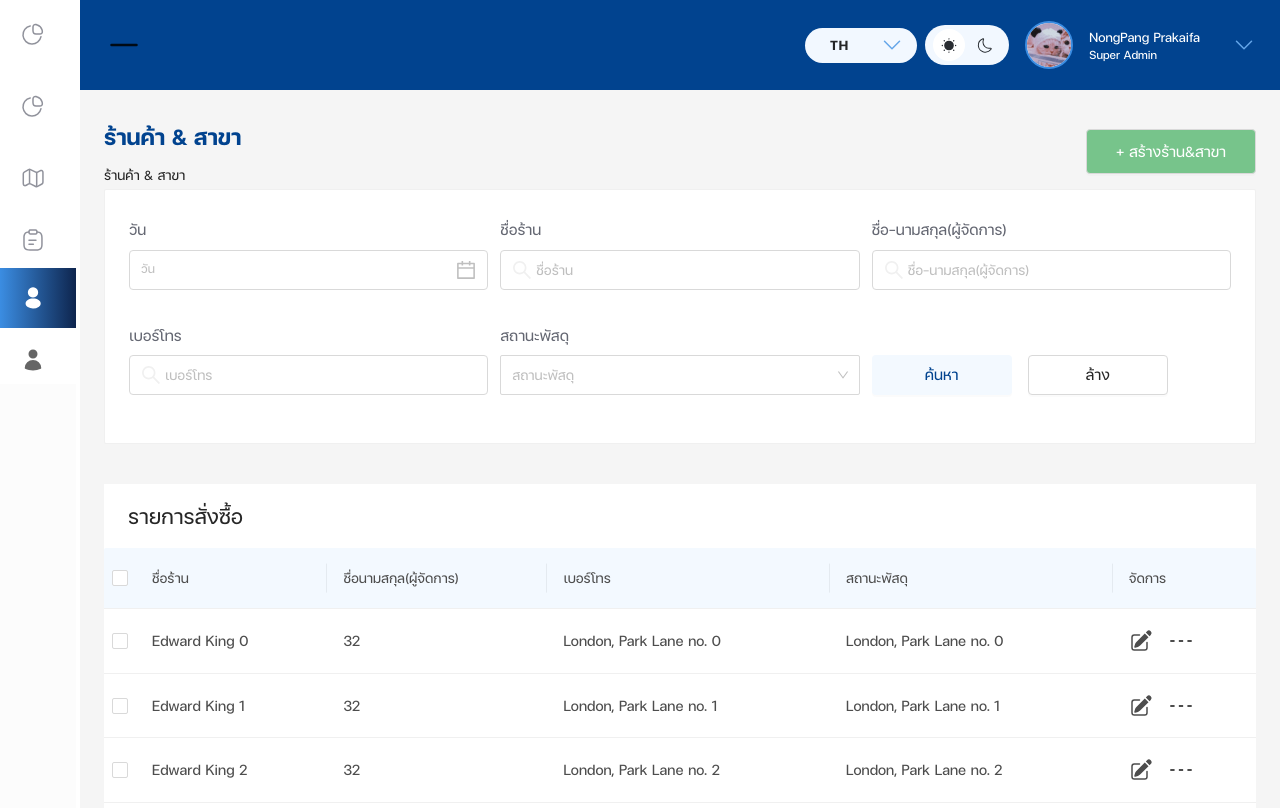
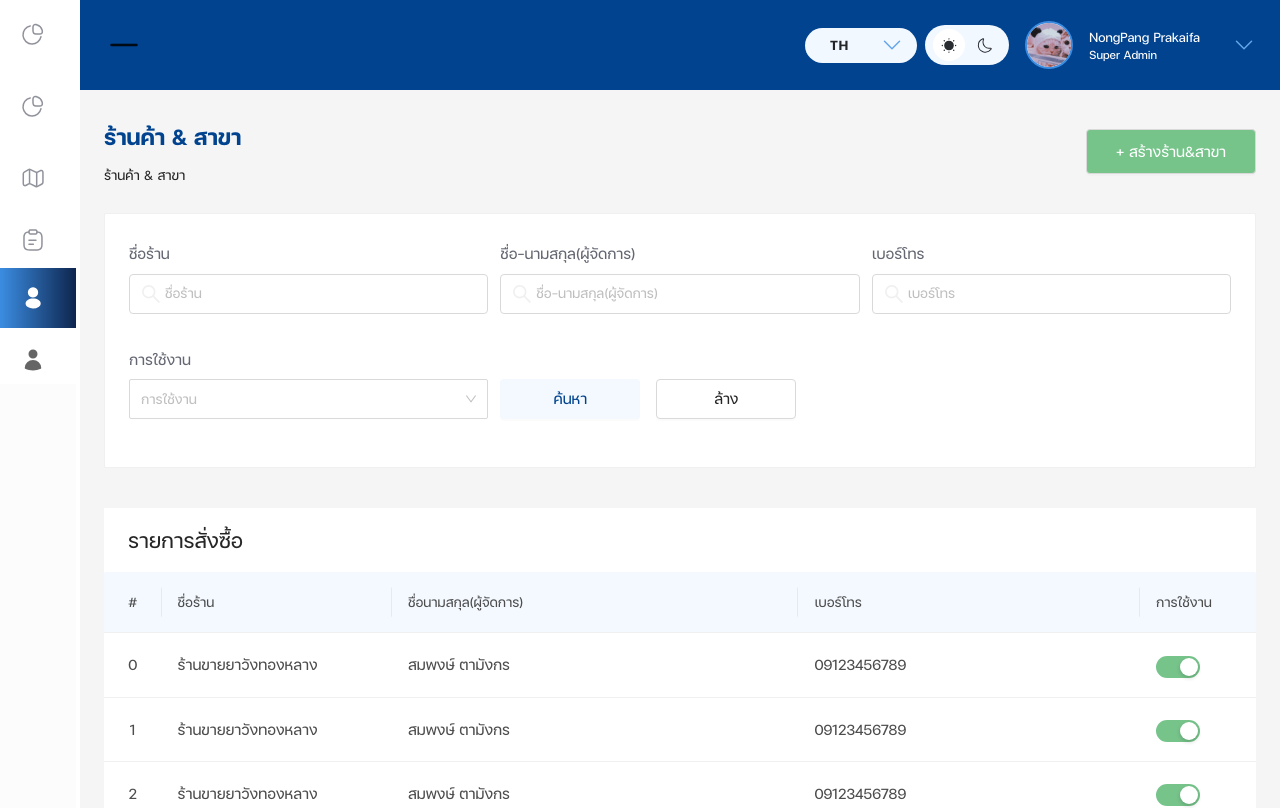
Before and after one commit to HusenMasmumas/ab-solute-health-were-house, a React (Create React App) app: page /#/stores-branches in a window 1280 px wide. Shown: the top 808 px of the page. Built offline with nearby package versions, Linux system fonts and the light colour scheme.

Commit message:
refactor: 🎨Add CHeader and Edit style

```diff
--- a/src/page/manage_user/role/index.tsx
+++ b/src/page/manage_user/role/index.tsx
@@ -59,7 +59,7 @@ const RoleManagement = (props: Props) => {
     console.log("Received values of form: ", values);
   };
   return (
-    <div className="bg-[#F5F5F5] m-0 p-0 ">
+    <div className="bg-bgcolor">
       <CHeader
         keyHeader="manageUser"
         nevigate={{
@@ -68,10 +68,9 @@ const RoleManagement = (props: Props) => {
             navigate("/user/create-role");
           },
         }}
-        // arrPath={[t('manageUser'), t('role') ]}
         arrPath={["manageUser", "role"]}
       />
-      <div>
+      <div className=" mt-[24px]">
         <SearchForm elements={elements} onFinish={onFinish} />
       </div>
       {/* Table */}
--- a/src/page/stores_branches/index.tsx
+++ b/src/page/stores_branches/index.tsx
@@ -1,33 +1,15 @@
 import React, { useState } from "react";
 import { useTranslation } from "react-i18next";
-import { Card, Form, Input, Select, Button, Table, Pagination, PaginationProps  } from "antd";
-import {
-  BeakerIcon,
-  MagnifyingGlassIcon,
-  PencilSquareIcon,
-} from "@heroicons/react/24/solid";
-import type { ColumnsType } from "antd/es/table";
-import type { TableRowSelection } from "antd/es/table/interface";
-import { DashOutlined } from "@ant-design/icons";
+import { PaginationProps } from "antd";
 import TableStoresBranches from "views/stores_branches/TableStoresBranches";
 import SearchForm from "component/Form/searchForm";
 import { IsearchFormItem } from "component/Form/searchForm";
 import CHeader from "component/headerPage/Header";
-
+import { useNavigate } from "react-router-dom";
 
 const elements: IsearchFormItem[] = [
   {
-    name: "วัน",
-    label: "วัน",
-    input: {
-      type: "date-picker",
-      options: {
-        search: true,
-      },
-    },
-  },
-  {
-    name: "ชื่อร้าน",
+    name: "store",
     label: "ชื่อร้าน",
     input: {
       type: "input",
@@ -37,8 +19,8 @@ const elements: IsearchFormItem[] = [
     },
   },
   {
-    name: 'ชื่อ-นามสกุล(ผู้จัดการ)',
-    label: 'ชื่อ-นามสกุล(ผู้จัดการ)',
+    name: "name",
+    label: "ชื่อ-นามสกุล(ผู้จัดการ)",
     input: {
       type: "input",
       options: {
@@ -47,8 +29,8 @@ const elements: IsearchFormItem[] = [
     },
   },
   {
-    name: "เบอร์โทร",
-    label: 'เบอร์โทร',
+    name: "phone",
+    label: "เบอร์โทร",
     input: {
       type: "input",
       options: {
@@ -57,53 +39,59 @@ const elements: IsearchFormItem[] = [
     },
   },
   {
-    name: "สถานะพัสดุ",
-    label: 'สถานะพัสดุ',
+    name: "status",
+    label: "การใช้งาน",
     input: {
       type: "select",
       options: {
         values: [
-          {key:1, value:'จัดการใบสั่งซื้อ', label:'จัดการใบสั่งซื้อ'},
-          {key:2, value:'จัดการพัสดุสินค้าตกค้าง', label:'จัดการพัสดุสินค้าตกค้าง'}
+          { key: 1, value: "activs", label: "ใช้งาน" },
+          {
+            key: 2,
+            value: "inactive",
+            label: "ไม่มีการใช้งาน",
+          },
         ],
-        key: 'stateProduct',
-        label: 'stateProduct'
+        key: "stateProduct",
+        label: "stateProduct",
       },
     },
   },
-]
+];
 
 interface DataType {
   key: React.Key;
+  store: string;
   name: string;
-  age: number;
-  address: string;
+  phone: string;
+  status: boolean;
 }
-
 
 const data: DataType[] = [];
 for (let i = 0; i < 10; i++) {
   data.push({
     key: i,
-    name: `Edward King ${i}`,
-    age: 32,
-    address: `London, Park Lane no. ${i}`,
+    store: `ร้านขายยาวังทองหลาง`,
+    name: `สมพงษ์ ตามังกร`,
+    phone: "09123456789",
+    status: true,
   });
 }
 
 const StoresBranches = () => {
   const { t } = useTranslation();
+  const navigate = useNavigate();
+  const connentlAPI = (values: any) => {
+    console.log("connentl API");
+    console.log("value", values);
+  };
 
-  const [selectedRowKeys, setSelectedRowKeys] = useState<React.Key[]>([]);
-
-  const connentlAPI = (values:any)=>{
-    console.log('connentl API');
-    console.log('value',values);
-  }
-
-  const onShowSizeChange: PaginationProps['onShowSizeChange'] = (current, pageSize) => {
+  const onShowSizeChange: PaginationProps["onShowSizeChange"] = (
+    current,
+    pageSize
+  ) => {
     console.log(current, pageSize);
-    connentlAPI('ads')
+    connentlAPI("ads");
   };
 
   const onFinish = (values: any) => {
@@ -111,20 +99,23 @@ const StoresBranches = () => {
     console.log("Received values of form: ", values);
   };
   return (
-    <div className="bg-[#F5F5F5] m-0 p-0 ">
+    <div className="bg-bgcolor">
       <CHeader
         keyHeader="stores&branches"
         nevigate={{
-          keytext:"createShop",
-          fn:()=>{console.log('nevigate');}}}
-        arrPath={['stores&branches']}
+          keytext: "createShop",
+          fn: () => {
+            navigate("/craete-stores-branches");
+          },
+        }}
+        arrPath={["stores&branches"]}
       />
-      <div>
+      <div className="mt-[24px]">
         <SearchForm elements={elements} onFinish={onFinish} />
       </div>
       {/* Table */}
       <div className="mt-10 bg-white">
-        <TableStoresBranches dataTable={data} headerTable={t("orderlist")}  />
+        <TableStoresBranches dataTable={data} headerTable={t("orderlist")} />
       </div>
     </div>
   );
--- a/src/page/warehouse_management/manage_warehouse_management/index.tsx
+++ b/src/page/warehouse_management/manage_warehouse_management/index.tsx
@@ -1,6 +1,7 @@
 import { Button, Card, Col, Form, Input, Row, Select } from "antd";
 import CreateForm from "component/Form/createForm";
 import { IsearchFormItem } from "component/Form/searchForm";
+import CHeader from "component/headerPage/Header";
 import { useTranslation } from "react-i18next";
 
 const ManageWarehouseManagement = () => {
@@ -12,10 +13,10 @@ const ManageWarehouseManagement = () => {
     <div>
       <div className="grid grid-cols-4">
         <div className="col-span-3">
-          <h1 className="text-darkblue font-[600] text-[30px] !mb-0">{`${t(
-            "warehouseManagement"
-          )}`}</h1>
-          <p className="!mb-0 text-darkblue">{`${t("จัดการคลังสินค้า")}`}</p>
+          <CHeader
+            keyHeader="warehouseManagement"
+            arrPath={["warehouseManagement", "addLocker"]}
+          />
         </div>
         <div className="grid grid-cols-2 gap-4 justify-end items-center">
           <Button className="!h-[40px] !rounded-[4px] !text-[20px]">
--- a/src/views/manage_user/user_mangement/TableUserManagement.tsx
+++ b/src/views/manage_user/user_mangement/TableUserManagement.tsx
@@ -48,11 +48,18 @@ const TableUserManagement = ({ dataTable = [] }: Props) => {
 
   const columns: ColumnsType<DataType> = [
     {
+      title: "#",
+      dataIndex: "key",
+      align: "center",
+      width: "5%",
+    },
+    {
       title: "ภาพโปรไฟล์",
       dataIndex: "profile",
+      width: "10%",
       render: (profile: string) => {
         return (
-          <div className="w-[80px] h-[80px]">
+          <div className="w-[50px] h-[50px]">
             <Image
               style={{ borderRadius: "100%" }}
               src={profile}
@@ -66,14 +73,17 @@ const TableUserManagement = ({ dataTable = [] }: Props) => {
     {
       title: "ชื่อ-นามสกุล (ผู้จัดการ)",
       dataIndex: "name",
+      width: "16%",
     },
     {
       title: "เบอร์โทร",
       dataIndex: "phone",
+      width: "16%",
     },
     {
       title: "อีเมล",
       dataIndex: "email",
+      width: "20%",
     },
     {
       title: "บทบาท",
@@ -83,6 +93,7 @@ const TableUserManagement = ({ dataTable = [] }: Props) => {
     {
       title: "สถานะ",
       dataIndex: "status",
+      width: "7%",
       render: (status) => {
         return <Switch defaultChecked onChange={onChange} />;
       },
@@ -95,7 +106,6 @@ const TableUserManagement = ({ dataTable = [] }: Props) => {
       <MoTable
         columns={columns}
         dataSource={dataTable}
-        rowSelection={rowSelection}
         onChangePage={onChangePage}
         config={{
           total: 20, //ค่าจาก backend ใช้หารหน้า
--- a/src/views/stores_branches/TableStoresBranches.tsx
+++ b/src/views/stores_branches/TableStoresBranches.tsx
@@ -3,64 +3,76 @@ import type { ColumnsType } from "antd/es/table";
 import { PencilSquareIcon } from "@heroicons/react/24/solid";
 import { DashOutlined } from "@ant-design/icons";
 import MoTable from "component/Table/MoTable";
+import { Switch } from "antd";
 type Props = {
-  dataTable: DataType[]
-  headerTable: string
+  dataTable: DataType[];
+  headerTable: string;
   // callAPI: ()=>void
 };
 
 interface DataType {
   key: React.Key;
+  store: string;
   name: string;
-  age: number;
-  address: string;
+  phone: string;
+  status: boolean;
 }
+
 const columns: ColumnsType<DataType> = [
   {
+    title: "#",
+    dataIndex: "key",
+    align: "center",
+    width: "5%",
+  },
+  {
     title: "ชื่อร้าน",
+    dataIndex: "store",
+    width: "20%",
+  },
+  {
+    title: "ชื่อนามสกุล(ผู้จัดการ)",
     dataIndex: "name",
   },
   {
-    title: "ชื่อนามสกุล(ผู้จัดการ)",
-    dataIndex: "age",
+    title: "เบอร์โทร",
+    dataIndex: "phone",
   },
+
   {
-    title: "เบอร์โทร",
-    dataIndex: "address",
-  },
-  {
-    title: "สถานะพัสดุ",
-    dataIndex: "address",
-  },
-  {
-    title: "จัดการ",
-    dataIndex: "address",
+    title: "การใช้งาน",
+    dataIndex: "status",
+    width: "5%",
     render: () => {
       return (
-        <div className="flex space-x-4 ">
-          {/* <PencilSquareIcon className="h-4 w-4 !text-[40px]" /> */}
-          <PencilSquareIcon className="!w-6" />
-          <DashOutlined className="!w-6 text-2xl"/>
+        <div className="mr-10">
+          <Switch defaultChecked onChange={onChange} />
         </div>
       );
     },
   },
 ];
 
+const onChange = (checked: boolean) => {
+  console.log(`switch to ${checked}`);
+};
 const rowSelection = {
   onChange: (selectedRowKeys: React.Key[], selectedRows: DataType[]) => {
     console.log(
-      `selectedRowKeys: ${selectedRowKeys}`,"selectedRows: ",selectedRows);
+      `selectedRowKeys: ${selectedRowKeys}`,
+      "selectedRows: ",
+      selectedRows
+    );
   },
 };
 
-const TableStoresBranches = ({ dataTable=[], headerTable='' }: Props) => {
+const TableStoresBranches = ({ dataTable = [], headerTable = "" }: Props) => {
   const [limitPage, setLimitPage] = useState<number>(10);
   const [currentPage, setCurrentPage] = useState<number>(1);
 
   useEffect(() => {
-    console.log('current',currentPage);
-    console.log('limitPage',limitPage);
+    console.log("current", currentPage);
+    console.log("limitPage", limitPage);
   }, [currentPage, limitPage]);
 
   const onChangePage = (page: number, type?: string) => {
@@ -73,7 +85,6 @@ const TableStoresBranches = ({ dataTable=[], headerTable='' }: Props) => {
         headerTable={headerTable}
         columns={columns}
         dataSource={dataTable}
-        rowSelection={rowSelection}
         onChangePage={onChangePage}
         config={{
           total: 20, //ค่าจาก backend ใช้หารหน้า
```
Also changed, not shown: src/page/manage_user/user/index.tsx (+11 -16 lines), src/page/stores_branches/create_stores/index.tsx (added, +93 -0 lines), src/page/warehouse_management/index.tsx (+11 -15 lines), src/page/warehouse_management/storage_cabinet/index.tsx (+11 -17 lines), src/page/warehouse_management/storage_cabinet/manage_store_cabinet/index.tsx (+6 -6 lines).
